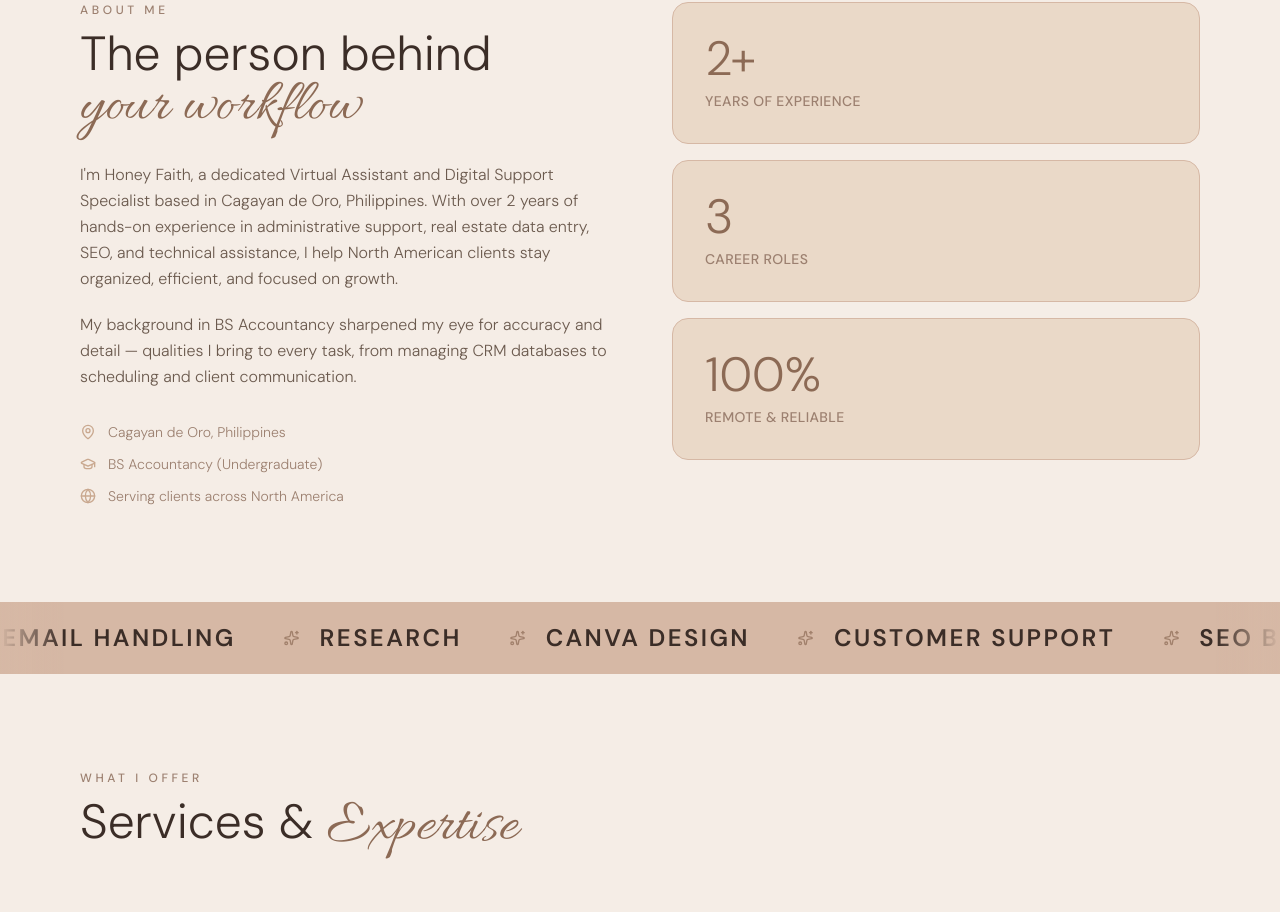
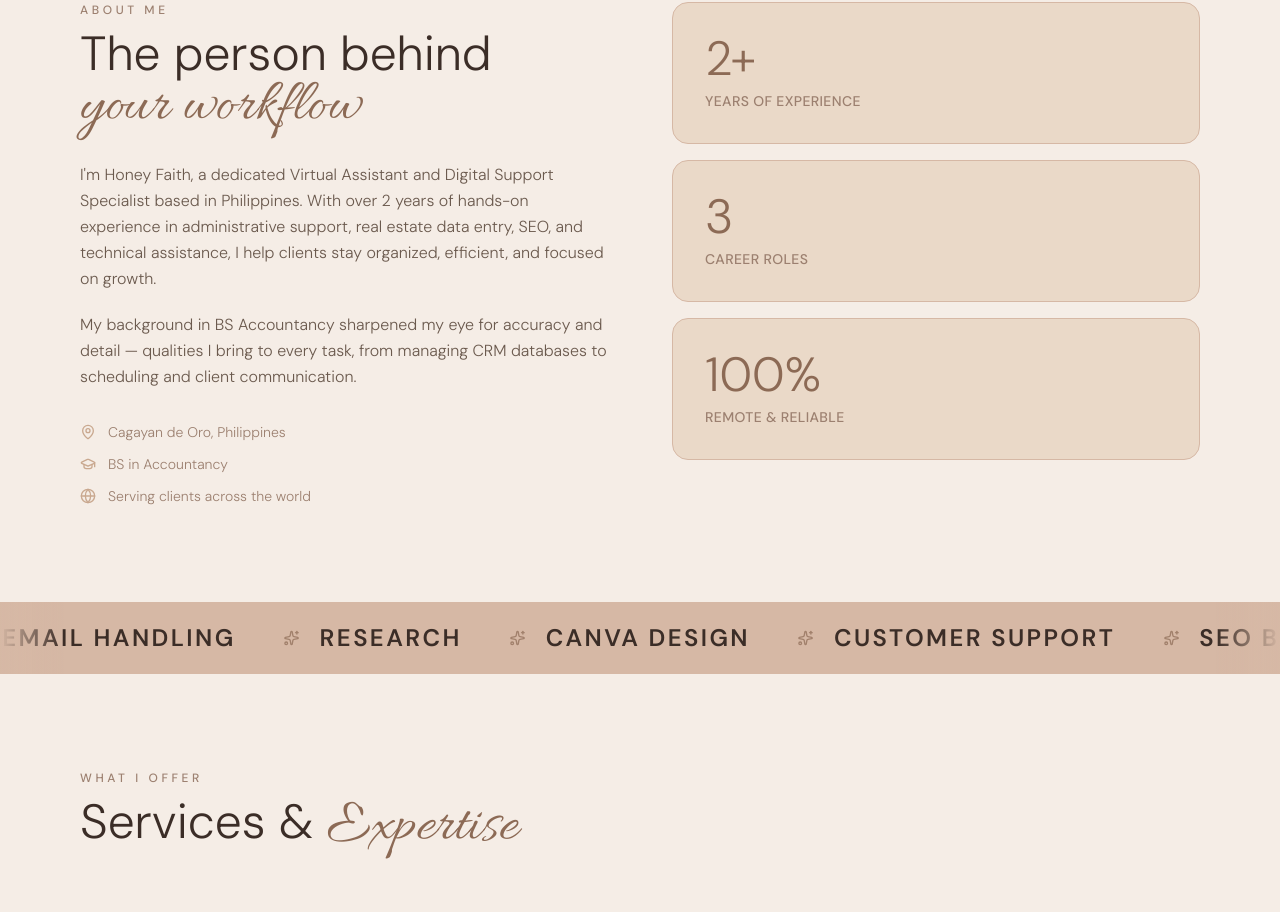
Before and after one commit to katsura919/honey-faith-web-portfolio, a React (Vite) app: page / in a window 1280 px wide. Shown: the part 894-1806 px from the top of the page. Built offline with nearby package versions, Linux system fonts and the light colour scheme.

Commit message:
refactor about me section

```diff
--- a/components/About.tsx
+++ b/components/About.tsx
@@ -21,9 +21,8 @@ const About: React.FC = () => {
           </h2>
 
           <p className="text-base font-light leading-relaxed mb-5" style={{ color: '#6B5A4E' }}>
-            I'm Honey Faith, a dedicated Virtual Assistant and Digital Support Specialist based in
-            Cagayan de Oro, Philippines. With over 2 years of hands-on experience in administrative
-            support, real estate data entry, SEO, and technical assistance, I help North American
+            I'm Honey Faith, a dedicated Virtual Assistant and Digital Support Specialist based in Philippines. With over 2 years of hands-on experience in administrative
+            support, real estate data entry, SEO, and technical assistance, I help
             clients stay organized, efficient, and focused on growth.
           </p>
           <p className="text-base font-light leading-relaxed mb-8" style={{ color: '#6B5A4E' }}>
@@ -34,8 +33,8 @@ const About: React.FC = () => {
           <div className="flex flex-col gap-3">
             {[
               { icon: <MapPin className="w-4 h-4" />, text: 'Cagayan de Oro, Philippines' },
-              { icon: <GraduationCap className="w-4 h-4" />, text: 'BS Accountancy (Undergraduate)' },
-              { icon: <Globe className="w-4 h-4" />, text: 'Serving clients across North America' },
+              { icon: <GraduationCap className="w-4 h-4" />, text: 'BS in Accountancy' },
+              { icon: <Globe className="w-4 h-4" />, text: 'Serving clients across the world' },
             ].map((item, i) => (
               <div key={i} className="flex items-center gap-3" style={{ color: '#9C8070' }}>
                 <span style={{ color: '#C9A88F' }}>{item.icon}</span>
```
